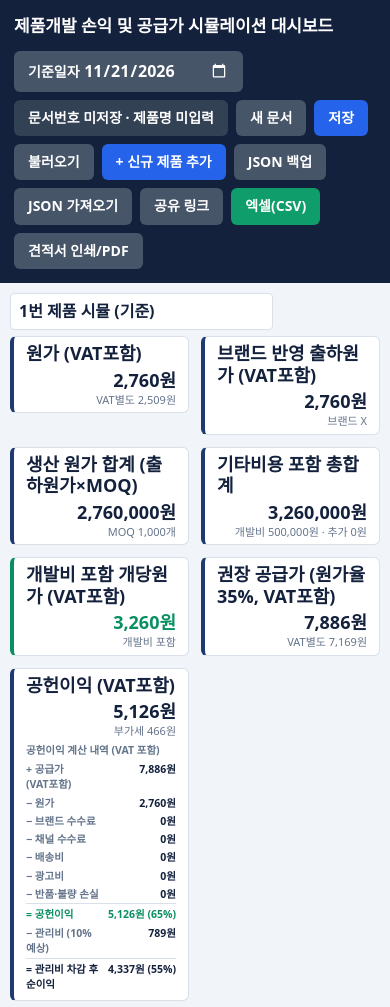
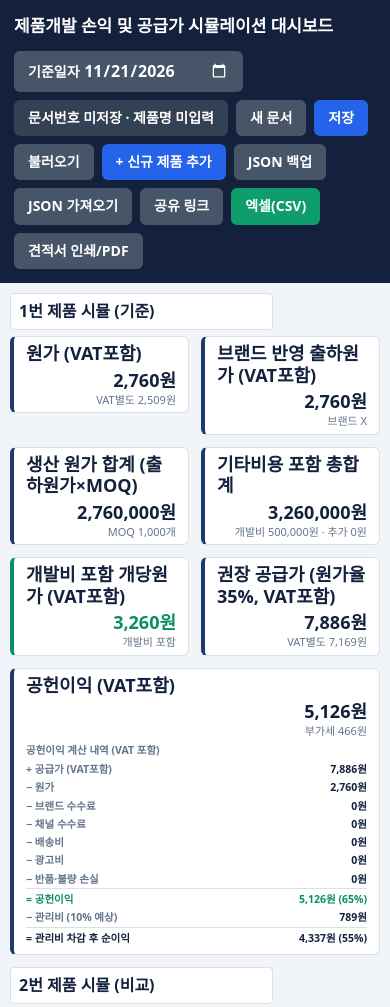
Before and after one commit to kensy016-hub/-, a plain HTML site: page index.html in a window 390 px wide. Shown: the top 1007 px of the page. Drawn offline with Linux system fonts and the light colour scheme.

Commit message:
좁은 화면에서 공헌이익 카드 전체폭 표시

```diff
--- a/index.html
+++ b/index.html
@@ -50,7 +50,7 @@ ul.f{margin:0;padding-left:16px;color:var(--mut);font-size:12.5px}ul.f li{margin
 .hf input,.hf select{min-width:0;padding:5px 4px}.hfx:not(:empty){margin-top:6px;background:var(--sel);color:var(--blue);font-weight:800;border-radius:4px;padding:4px 8px}
 .tt{font-size:20px;font-weight:800}.hl{background:var(--blue);color:#fff;border-radius:4px;padding:2px 8px;margin-left:4px;white-space:nowrap}
 .card{padding:6px 12px}.card span{min-height:0;line-height:1.2}.card b{margin-top:2px}.card em{margin-top:0;font-size:11px;line-height:1.2}
-.cs{align-items:start}
+.cs{align-items:start}@media(max-width:1100px){.card.ci{grid-column:1/-1}}
 .card table.cit{min-width:0;width:100%;margin-top:6px;border-collapse:collapse;font-size:10.5px;font-variant-numeric:tabular-nums}
 .card table.cit td{border:0;padding:1.5px 0;background:transparent;color:var(--mut);font-weight:600;white-space:normal;word-break:keep-all;vertical-align:top}
 .card table.cit td.v{text-align:right;padding-left:6px;color:var(--ink);font-weight:700;white-space:nowrap}
```
